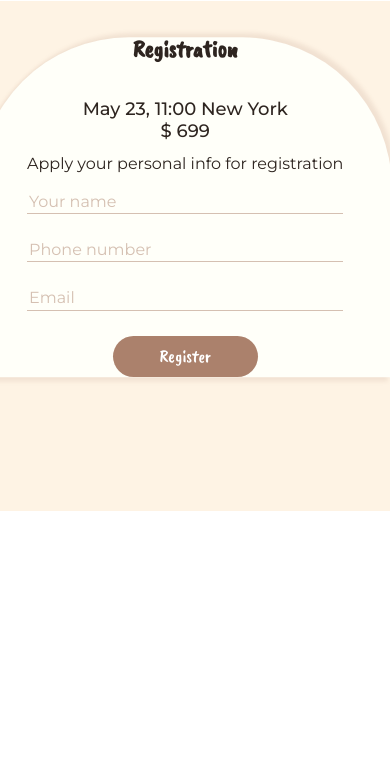
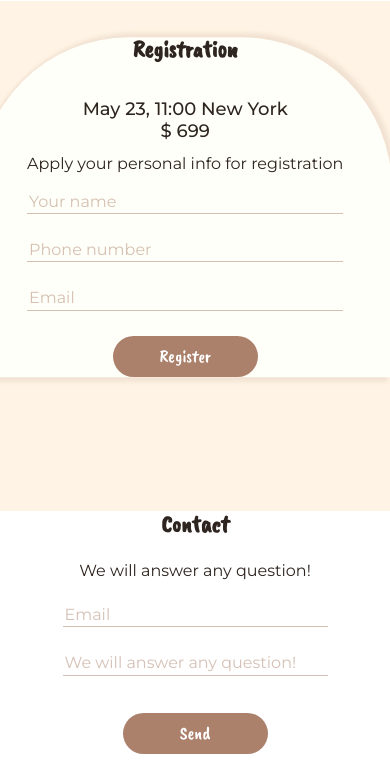
Before and after one commit to alxkkt/team-project-01, a website built with Parcel: page src/index.html in a window 390 px wide. Shown: the part 2115-2893 px from the top of the page. Before the commit the page ends 2626 px from the top, so only its background shows below. Built offline with nearby package versions, Linux system fonts and the light colour scheme.

Commit message:
contact mobile

```diff
--- a/src/index.html
+++ b/src/index.html
@@ -23,6 +23,7 @@
       <include src="./partials/program.html"></include>
       <include src="./partials/reviews.html"></include>
       <include src="./partials/registration.html"></include>
+      <include src="./partials/contact.html"></include>
     </main>
     <include src="./partials/footer.html"></include>
 
--- /dev/null
+++ b/src/partials/contact.html
@@ -0,0 +1,11 @@
+<section class="contact">
+    <div class="container">
+        <h2 class="contact__title subtitle">Contact</h2>
+        <p class="contact__answer">We will answer any question!</p>
+        <form class="contact__form">
+            <input type="email" name="user-email" class="contact__input input-email" placeholder="Email">
+            <input type="text" name="user-feedback" class="contact__input" pattern="^[a-zA-Z]+$" placeholder="We will answer any question!">
+            <button class="contact__btn button-reg" type="submit">Send</button>
+        </form>
+    </div>
+</section>
--- /dev/null
+++ b/src/sass/layout/_contact.scss
@@ -0,0 +1,45 @@
+.contact__answer {
+  font-family: Montserrat;
+  font-size: 16px;
+  line-height: 4.06;
+  text-align: center;
+
+  color: #2e2520;
+}
+
+.contact__title {
+  text-align: center;
+}
+
+@media screen and (max-width: 767px) {
+  .contact__form {
+    display: flex;
+    flex-direction: column;
+    margin-left: auto;
+    margin-right: auto;
+    max-width: 265px;
+  }
+
+  .contact__input {
+    padding: 2px;
+    border-style: none;
+    border-bottom: 1px solid rgba(171, 129, 108, 0.5);
+
+    &::placeholder {
+      color: rgba(171, 129, 108, 0.5);
+    }
+
+    &:out-of-range {
+      border-color: #f44336;
+    }
+  }
+
+  .contact__btn {
+    margin-top: 37px;
+    margin-bottom: 24px;
+  }
+
+  .input-email {
+    margin-bottom: 25px;
+  }
+}
--- a/src/sass/main.scss
+++ b/src/sass/main.scss
@@ -27,3 +27,4 @@
 @import './layout/program';
 @import './layout/registration';
 @import './layout/reviews';
+@import './layout/contact';
```
